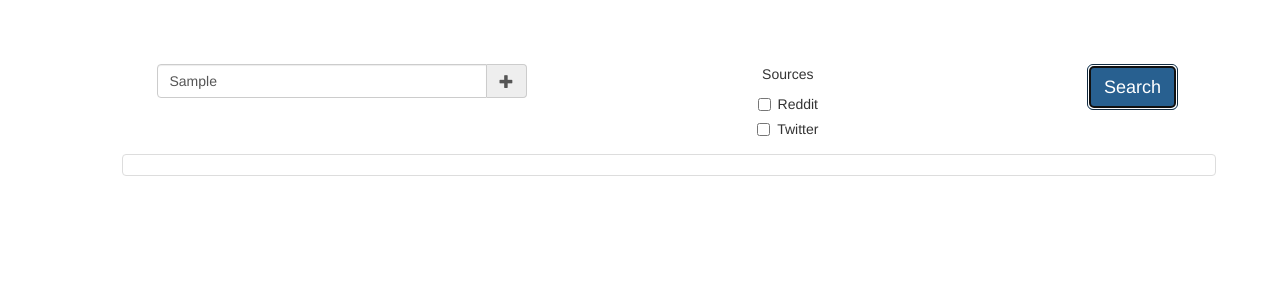
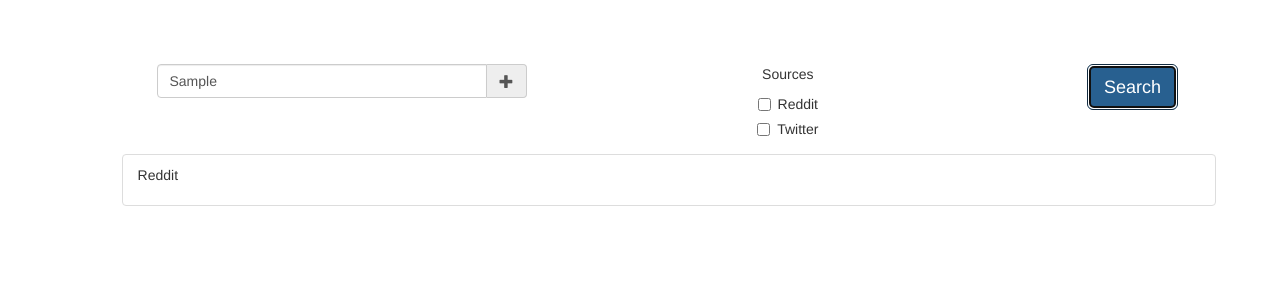
Before and after one commit to felixglush/KeywordSentimentFrontend, a React (Create React App) app: page / in a window 1280 px wide. Both pictures are taken after typing "Sample" into the empty fields and a click on the button "Search". Shown: the top 300 px of the page. Built offline with nearby package versions, Linux system fonts and the light colour scheme.

Commit message:
Parsing JSON result object

```diff
--- a/src/resultListComponents/Keyword.jsx
+++ b/src/resultListComponents/Keyword.jsx
@@ -7,24 +7,23 @@ Keyword [keyword list component]
 
 class Keyword extends Component {
   render() {
-    const posts = this.props.data.posts
-    const sentiments = this.props.data.sentiment
-    const sentimentScores = this.props.data.sentimentScores
+    // const posts = this.props.data.posts
+    // const sentiments = this.props.data.sentiment
+    // const sentimentScores = this.props.data.sentimentScores
+    //
+    // const postItems = posts.map((post, index) =>
+    //   <PostItem
+    //     post={posts[index]}
+    //     sentiment={sentiments[index]}
+    //     sentimentScore={sentimentScores[index]}
+    //   />
+    // )
 
-    const postItems = posts.map((post, index) =>
-      <PostItem
-        post={posts[index]}
-        sentiment={sentiments[index]}
-        sentimentScore={sentimentScores[index]}
-      />
-    )
+
     return (
       <div>
         <div>
-          <p>Keyword: {this.props.keyword}</p>
-        <div>
-        </div>
-          <ul>{postItems}</ul>
+          <p>Keyword: </p>
         </div>
       </div>
 
--- a/src/resultListComponents/ListOfResults.jsx
+++ b/src/resultListComponents/ListOfResults.jsx
@@ -18,17 +18,15 @@ ListOfResults [overall component]
 
 class ListOfResults extends Component {
   render() {
-    const sources = this.props.result.sources
-    const sourcesList = sources.map((source) =>
+    const sourceList = this.props.result.sources.map((source) =>
       <ListGroupItem key={source}>
-        <Source source={source} result={this.props.result}/>
+        <Source
+          source={source}
+          result={this.props.result}/>
       </ListGroupItem>
     )
-
     return (
-      <div>
-        <ListGroup>{sourcesList}</ListGroup>
-      </div>
+      <ListGroup>{sourceList}</ListGroup>
     )
   }
 }
--- a/src/resultListComponents/Reddit.jsx
+++ b/src/resultListComponents/Reddit.jsx
@@ -1,13 +1,32 @@
 import React, { Component } from 'react'
 import { ListGroup, ListGroupItem } from 'react-bootstrap'
-
+import Keyword from './Keyword.jsx'
 class Reddit extends Component {
   render() {
     const data = this.props.data
+    const subList = data["subreddits"]
 
+    const subredditList = subList.map((subreddit) => {
+      const subredditData = data[subreddit]
+      for (var filterKey in subredditData) {
+        if (subredditData.hasOwnProperty(filterKey)) {
+          const filter = subredditData[filterKey] // i.e. hot, new, popular, etc
+          for (var keyword in filter) {
+            if (filter.hasOwnProperty(keyword)) {
+              const keywordData = filter[keyword]
+              console.log(keywordData)
+            }
+          }
+        }
+      }
+      return true
+    })
 
     return (
-      null
+      <div>
+        <p>Reddit</p>
+        {subredditList}
+      </div>
     )
   }
 }
--- a/src/resultListComponents/Source.jsx
+++ b/src/resultListComponents/Source.jsx
@@ -1,7 +1,7 @@
 import React, { Component } from 'react'
 import Reddit from './Reddit.jsx'
+
 class Source extends Component {
-
   render() {
     const source = this.props.source
     const result = this.props.result
--- a/src/searchComponents/SearchForm.jsx
+++ b/src/searchComponents/SearchForm.jsx
@@ -37,10 +37,8 @@ class SearchForm extends Component {
                 "Sentiment": [ "NEUTRAL", "POSITIVE" ],
                 "SentimentScore": [
                   {
-                    "Mixed": 0.0145,
-                    "Positive": 0.315,
-                    "Neutral": 0.598,
-                    "Negative": 0.070
+                    "Mixed": 0.0145, "Positive": 0.315,
+                    "Neutral": 0.598, "Negative": 0.070
                   },
                   { "Mixed": 0.0145, "Positive": 0.315, "Neutral": 0.598, "Negative": 0.070 }
                 ]
@@ -70,7 +68,8 @@ class SearchForm extends Component {
                  { "Mixed": 0.0145, "Positive": 0.315, "Neutral": 0.598, "Negative": 0.070 }]
               }
             }
-          }
+          },
+          "new": {}
         }
       }
     }
```
